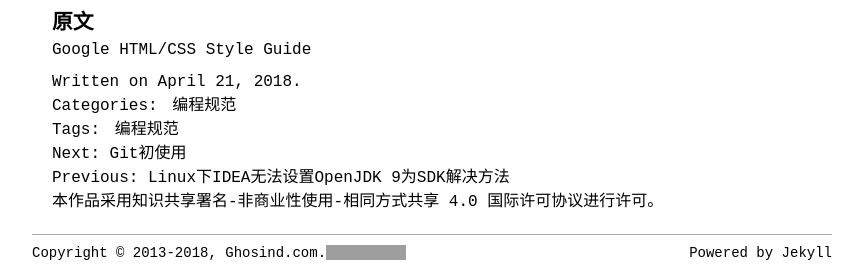
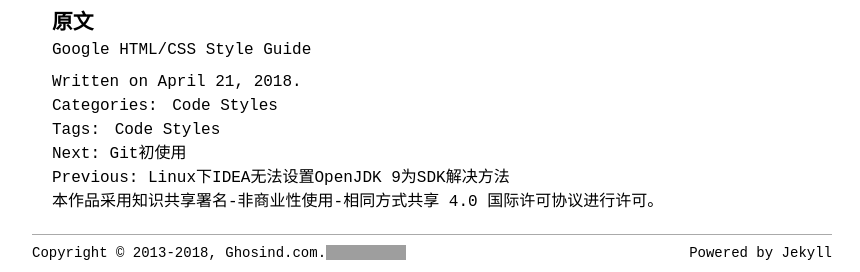
Before and after one commit to ghosind/ghosind.github.io, a Jekyll site: the page built from _posts/code-style/2018-04-21-google-html-style.md, in a window 1280 px wide and 900 px high, scrolled down 4456 px. Shown: the part 625-897 px from the top of the window, without its empty margins (208-1068 px from the left). Built offline with Jekyll 4.4.1, drawn with Linux system fonts in a browser that asks for light colours; comment, search, counter and statistics services are not loaded; grey boxes are pictures that could not be loaded.

Commit message:
update projects and post

```diff
--- a/_posts/code-style/2018-04-21-google-html-style.md
+++ b/_posts/code-style/2018-04-21-google-html-style.md
@@ -2,8 +2,8 @@
 layout: post
 title: Google编程规范之HTML
 date: 2018-04-21
-categories: [编程规范]
-tags: [编程规范]
+categories: [Code Styles]
+tags: [Code Styles]
 excerpt: 翻译HTML谷歌编程规范
 ---
 
```
Also changed, not shown: pages/projects.md (+1 -0 lines).
